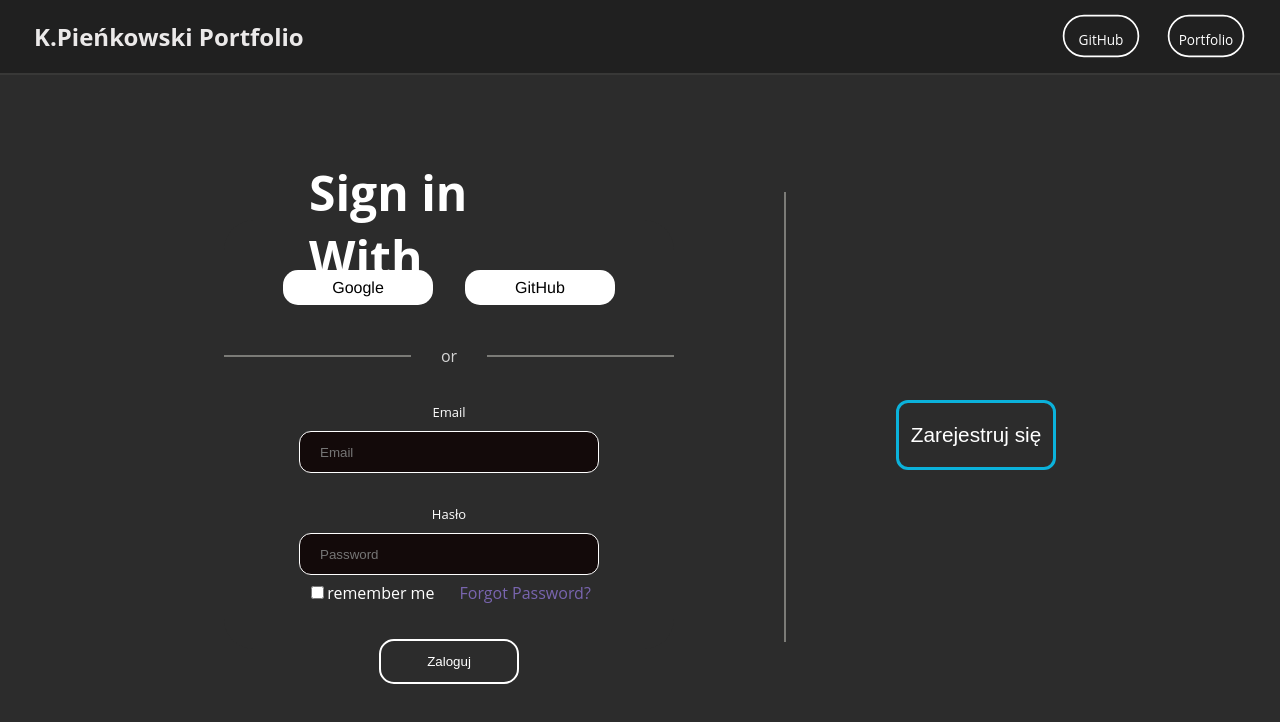
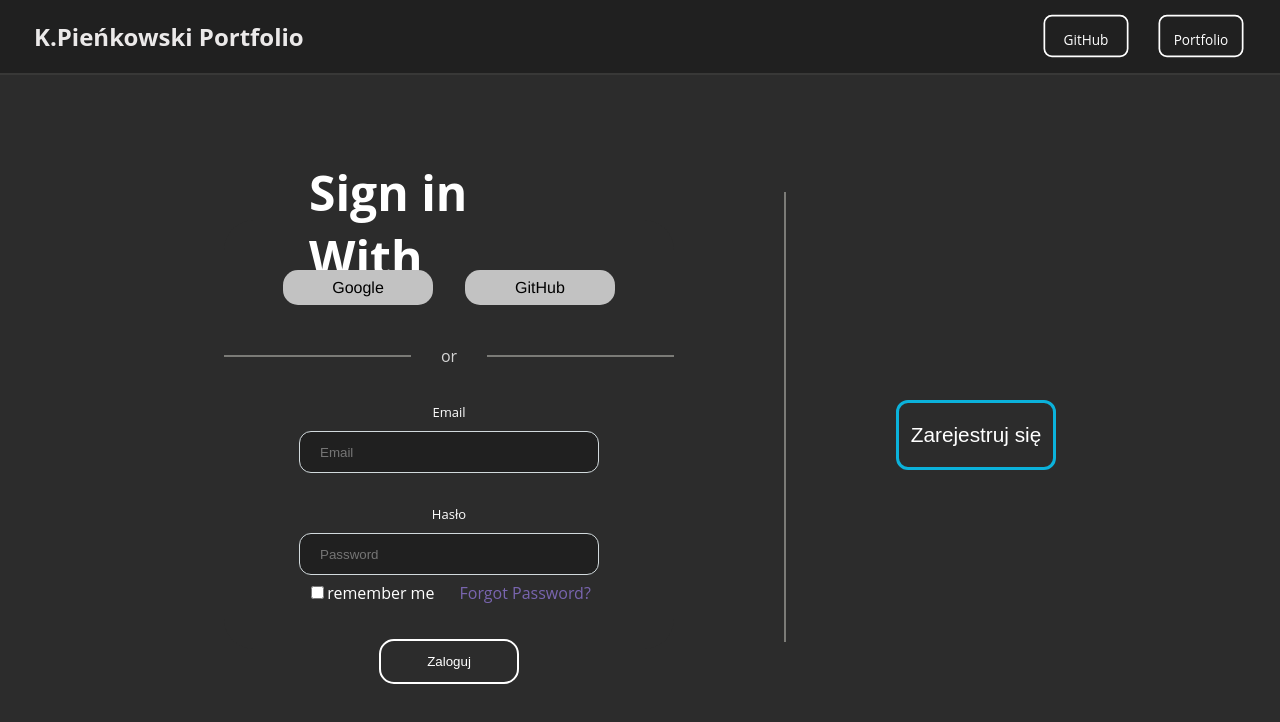
Before and after one commit to TheZetClaudio/Formularz, a plain HTML site: page Index.html in a window 1280 px wide. Drawn offline with Linux system fonts and the light colour scheme.

Commit message:
Color Fix

```diff
--- a/Index.html
+++ b/Index.html
@@ -14,7 +14,7 @@
         <div class="logo"><h2>K.Pieńkowski Portfolio</h2></div>
         <div class="Links">
             <a href="https://github.com/TheZetClaudio"><p>GitHub</p></a>
-            <a href="https://github.com/TheZetClaudio/Portfolio"><p>Portfolio</p></a>
+            <a href="https://github.com/TheZetClaudio/Portfolio" class="linkPortfolio"><p>Portfolio</p></a>
         </div>
     </div>
   </header>
--- a/style.css
+++ b/style.css
@@ -46,8 +46,8 @@ header{
     color: #fff;
     font-size: 1rem;
     border: 2px solid;
-    border-radius: 25px;
-    width: 90px;
+    border-radius: 10px;
+    width: 100px;
     height: 50px;
     display: flex;
     justify-content: center;
@@ -59,18 +59,8 @@ header{
     border-color: rgba(32, 32, 32) rgba(32, 32, 32) #fff;
     border-radius: 0px;
 }
-.Links .register-link{
-    height: 50px;
-    width: 130px;
-    background: transparent;
-    border: 2px solid #fff;
-    border-radius: 10px;
-    outline: none;
-    padding: auto;
-    cursor: pointer;
-    color: rgb(226, 219, 211);
-    font-size: 1rem;
-}
+
+
 
 /*      LEFT    ------------------------------------------------------------------------------------------------- */
 section{
@@ -138,7 +128,7 @@ section{
 .link1{
     height: 35px;
     width: 150px;
-    background: #fff;
+    background: #c2c2c2;
     border-radius: 15px;
     display: flex;
     justify-content: center;
@@ -187,20 +177,20 @@ input[type=email]{
     width: 300px;
     height: 42px;
     border: 1px solid;
-    border-color: rgb(255, 255, 255);
+    border-color: rgb(210, 218, 221);
     border-radius: 12px;
     padding: 5px;
-    background: rgb(19, 10, 10);
+    background: rgb(32, 32, 32);
     color: #fff;
 }
 input[type=password]{
     width: 300px;
     height: 42px;
     border: 1px solid;
-    border-color: rgb(255, 255, 255);
+    border-color: rgb(210, 218, 221);
     border-radius: 12px;
     padding: 5px;
-    background:rgb(19, 10, 10);
+    background:rgb(32, 32, 32);
     color: #fff;
 }
 input[type=password]:hover{
```
